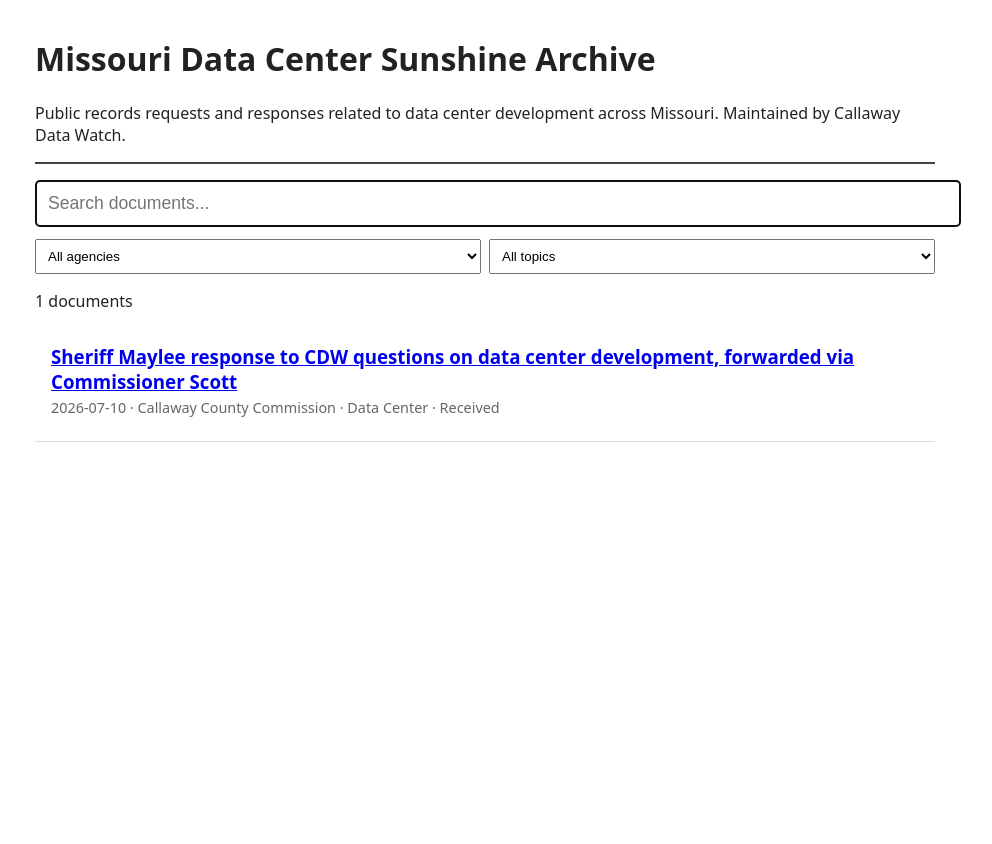
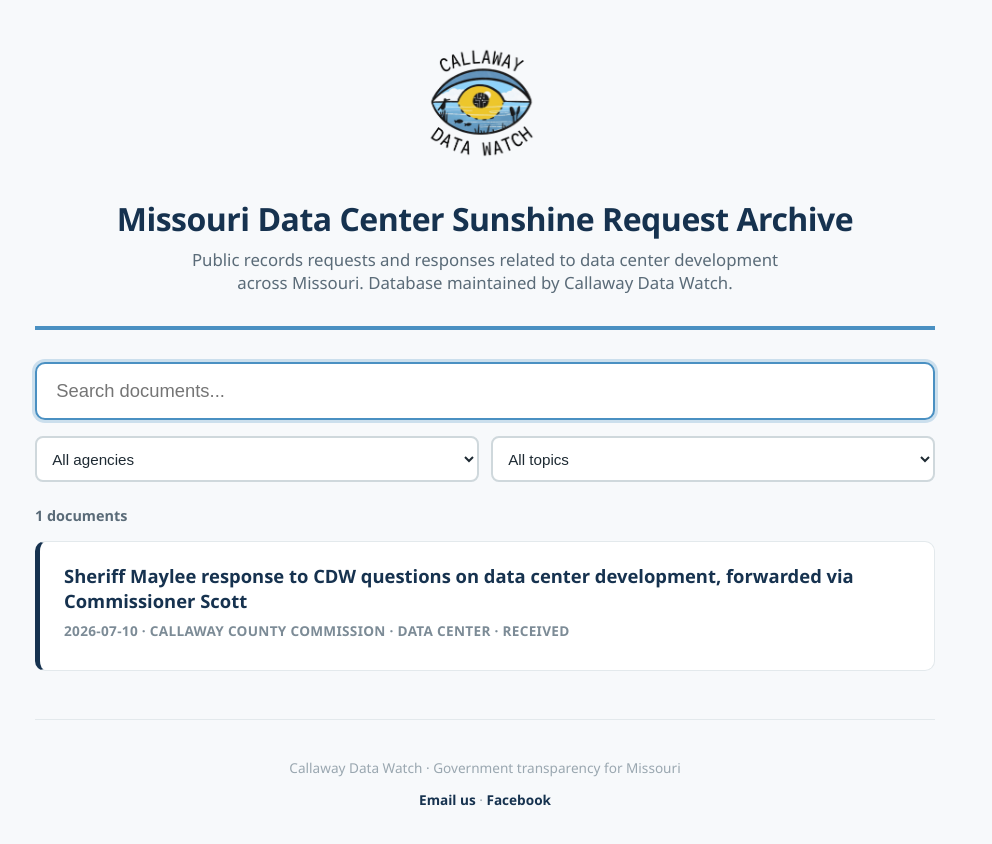
Before and after one commit to CallawayDataWatch/Sunshine-Archive, a plain HTML site: page docs/index.html in a window 1280 px wide. Shown: the whole page, without its empty margins (155-1147 px from the left). Before the commit the page ends 800 px from the top, so only its background shows below. Drawn offline with nearby package versions, Linux system fonts and the light colour scheme.

Commit message:
Add logo, footer links, and blue accent styling

```diff
--- a/docs/index.html
+++ b/docs/index.html
@@ -7,19 +7,38 @@
 <link rel="stylesheet" href="style.css">
 </head>
 <body>
+
 <header>
-  <h1>Missouri Data Center Sunshine Archive</h1>
-  <p>Public records requests and responses related to data center development across Missouri. Maintained by Callaway Data Watch.</p>
+  <img src="assets/CDW_Logo-04.png" alt="Callaway Data Watch logo" class="logo">
+  <h1>Missouri Data Center Sunshine Request Archive</h1>
+  <p>Public records requests and responses related to data center development across Missouri. Database maintained by Callaway Data Watch.</p>
 </header>
+
 <main>
   <input type="text" id="search" placeholder="Search documents..." autofocus>
+
   <div id="filters">
-    <select id="agency"><option value="">All agencies</option></select>
-    <select id="topic"><option value="">All topics</option></select>
+    <select id="agency">
+      <option value="">All agencies</option>
+    </select>
+    <select id="topic">
+      <option value="">All topics</option>
+    </select>
   </div>
+
   <p id="count"></p>
   <div id="results"></div>
 </main>
+
+<footer>
+  <p>Callaway Data Watch &middot; Government transparency for Missouri</p>
+  <p class="footer-links">
+    <a href="mailto:callawaydatawatch@gmail.com">Email us</a>
+    &middot;
+    <a href="https://www.facebook.com/groups/callawaydatawatch/" target="_blank">Facebook</a>
+  </p>
+</footer>
+
 <script src="https://unpkg.com/lunr/lunr.js"></script>
 <script src="search.js"></script>
 </body>
--- a/docs/style.css
+++ b/docs/style.css
@@ -1,50 +1,160 @@
+/* ---- Base ---- */
+
 body {
-  font-family: system-ui, sans-serif;
+  font-family: 'Segoe UI', system-ui, sans-serif;
   max-width: 900px;
   margin: 0 auto;
-  padding: 1rem;
-  color: #222;
+  padding: 2rem 1.5rem 3rem;
+  color: #1e2a33;
+  background: #f7f9fb;
 }
 
+/* ---- Header ---- */
+
 header {
-  border-bottom: 2px solid #444;
-  margin-bottom: 1rem;
+  text-align: center;
+  padding-bottom: 2rem;
+  margin-bottom: 2rem;
+  border-bottom: 4px solid #4a90c2;
 }
+
+.logo {
+  width: 150px;
+  height: auto;
+  margin-bottom: 0.75rem;
+  mix-blend-mode: multiply;
+}
+
+header h1 {
+  margin: 0.5rem 0;
+  font-size: 2rem;
+  font-weight: 800;
+  color: #16324f;
+  letter-spacing: -0.5px;
+}
+
+header p {
+  color: #5a6b78;
+  max-width: 600px;
+  margin: 0.5rem auto 0;
+  font-size: 1.05rem;
+}
+
+/* ---- Search ---- */
 
 #search {
   width: 100%;
-  padding: .75rem;
-  font-size: 1.1rem;
-  border: 1px solid #888;
-  border-radius: 4px;
+  padding: 1rem 1.2rem;
+  font-size: 1.15rem;
+  border: 2px solid #cfd8dc;
+  border-radius: 10px;
+  box-sizing: border-box;
+  background: white;
+  transition: border-color 0.2s, box-shadow 0.2s;
 }
+
+#search:focus {
+  outline: none;
+  border-color: #4a90c2;
+  box-shadow: 0 0 0 3px rgba(74, 144, 194, 0.25);
+}
+
+/* ---- Filters ---- */
 
 #filters {
   display: flex;
-  gap: .5rem;
-  margin: .75rem 0;
+  gap: 0.75rem;
+  margin: 1rem 0 1.5rem;
 }
 
 select {
-  padding: .5rem;
   flex: 1;
+  padding: 0.7rem;
+  border-radius: 8px;
+  border: 2px solid #cfd8dc;
+  background: white;
+  color: #1e2a33;
+  font-size: 0.95rem;
 }
 
+/* ---- Result count ---- */
+
+#count {
+  color: #5a6b78;
+  font-size: 0.9rem;
+  margin: 0 0 1rem;
+  font-weight: 600;
+}
+
+/* ---- Results ---- */
+
 .result {
-  padding: 1rem;
-  border-bottom: 1px solid #ddd;
+  padding: 1.3rem 1.5rem;
+  margin-bottom: 1rem;
+  background: white;
+  border: 1px solid #e3e9ec;
+  border-left: 5px solid #16324f;
+  border-radius: 10px;
+  transition: box-shadow 0.2s, border-left-color 0.2s;
+}
+
+.result:hover {
+  box-shadow: 0 4px 14px rgba(22, 50, 79, 0.1);
+  border-left-color: #4a90c2;
 }
 
 .result h3 {
-  margin: 0 0 .25rem;
+  margin: 0 0 0.5rem;
+  font-size: 1.15rem;
+}
+
+.result h3 a {
+  color: #16324f;
+  text-decoration: none;
+  font-weight: 700;
+}
+
+.result h3 a:hover {
+  color: #4a90c2;
+  text-decoration: underline;
 }
 
 .meta {
-  color: #666;
-  font-size: .9rem;
+  color: #7c8b96;
+  font-size: 0.85rem;
+  margin-bottom: 0.6rem;
+  font-weight: 600;
+  text-transform: uppercase;
+  letter-spacing: 0.3px;
 }
 
 .snippet {
-  margin-top: .5rem;
-  font-size: .95rem;
+  font-size: 0.97rem;
+  color: #3a4750;
+  line-height: 1.55;
 }
+
+/* ---- Footer ---- */
+
+footer {
+  text-align: center;
+  margin-top: 3rem;
+  padding-top: 1.5rem;
+  border-top: 1px solid #e3e9ec;
+  color: #9aa7b0;
+  font-size: 0.85rem;
+}
+.footer-links {
+  margin-top: 0.5rem;
+}
+
+.footer-links a {
+  color: #16324f;
+  text-decoration: none;
+  font-weight: 600;
+}
+
+.footer-links a:hover {
+  color: #4a90c2;
+  text-decoration: underline;
+}
```
Also changed, not shown: docs/assets/CDW_Logo-01.png (added), docs/assets/CDW_Logo-02.png (added), docs/assets/CDW_Logo-04.png (added).
